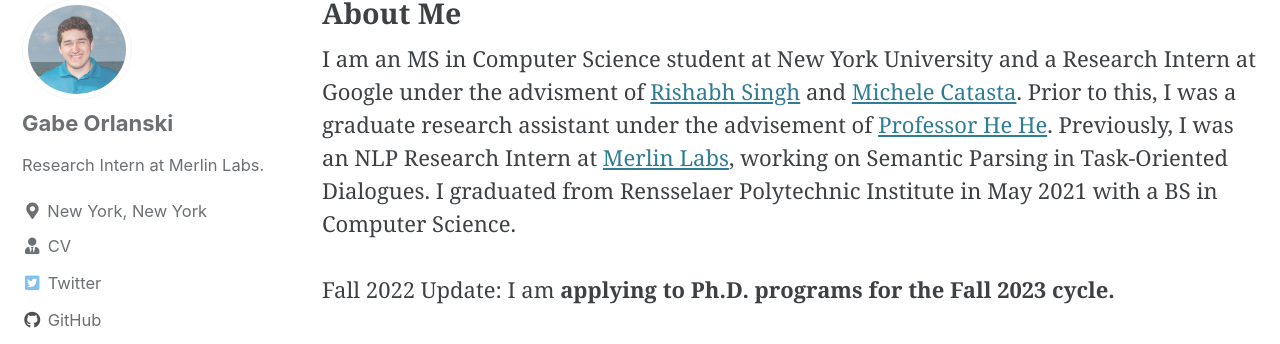
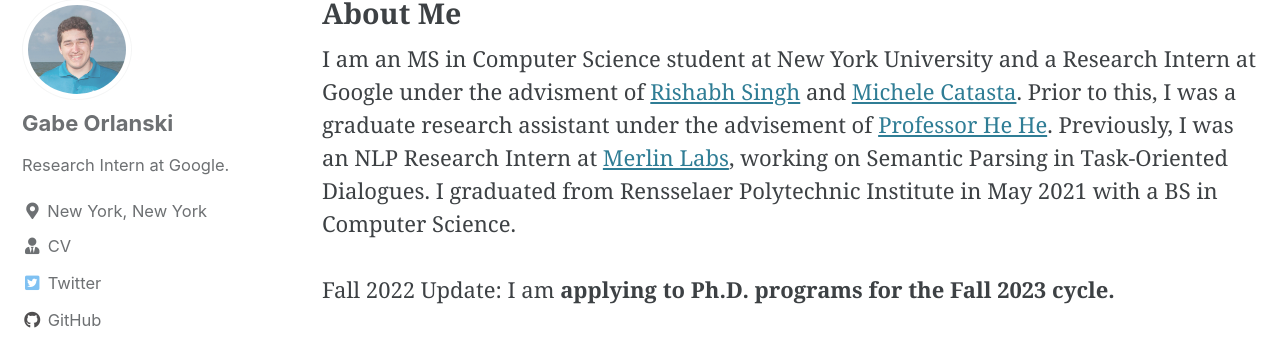
Before and after one commit to gabeorlanski/gabeorlanski.github.io, a Jekyll site: the page built from index.html, in a window 1280 px wide. Shown: the part 112-456 px from the top of the page. Built offline with Jekyll 4.4.1, drawn with Linux system fonts in a browser that asks for light colours; cached includes are drawn as plain includes; the list of posts is cut into pages by our own code.

Commit message:
Update _config.yml

```diff
--- a/_config.yml
+++ b/_config.yml
@@ -103,7 +103,7 @@ analytics:
 author:
   name             : "Gabe Orlanski"
   avatar           : "/assets/img/my_face.jpeg"
-  bio              : "Research Intern at Merlin Labs."
+  bio              : "Research Intern at Google."
   location         : "New York, New York"
   email            : # gabeorlanski@gmail.com
   linkedin         : "gabriel-orlanski/"
```
